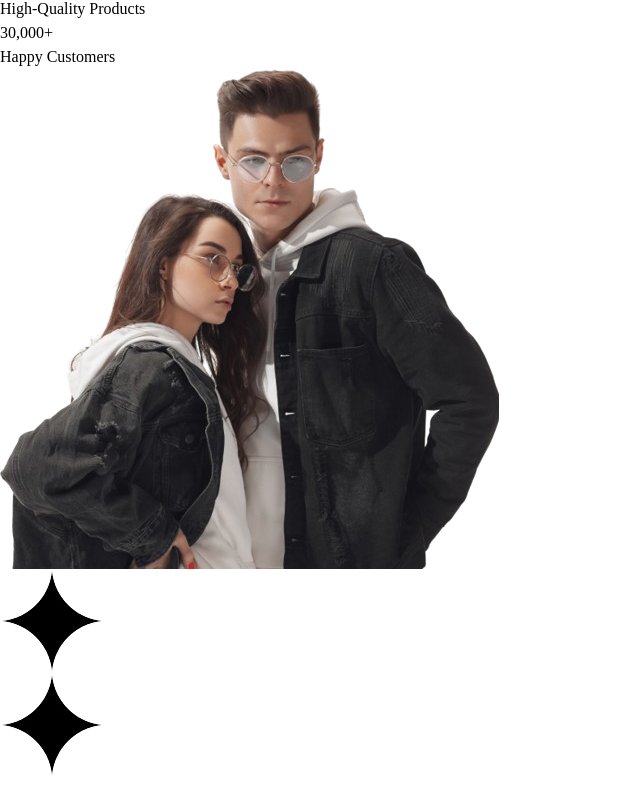
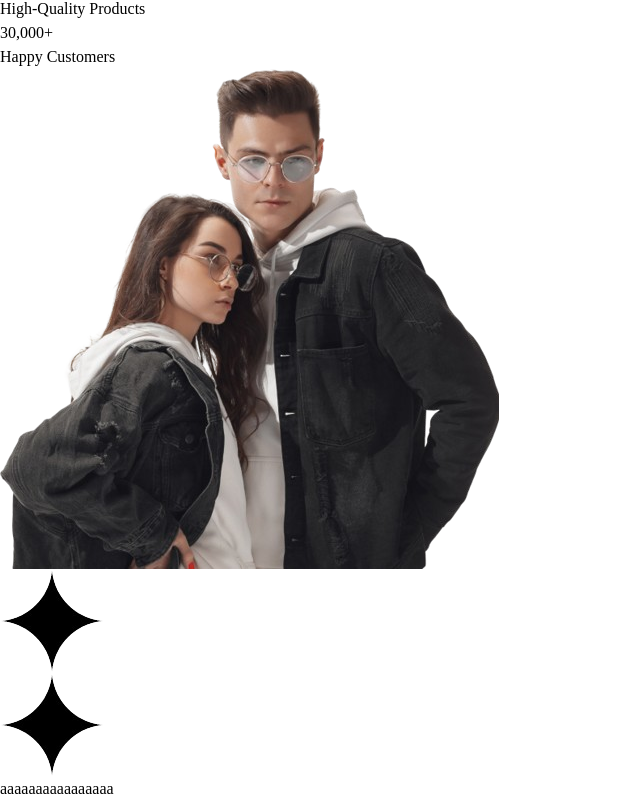
Before and after one commit to muhammedanas-ea/shop.co, a React (Vite) app: page / in a window 1280 px wide. Shown: the part 339-1140 px from the top of the page, without its empty margins (0-640 px from the left). Before the commit the page ends 1116 px from the top, so only its background shows below. Built offline with nearby package versions, Linux system fonts and the light colour scheme; a web font is replaced by a local one.

Commit message:
update:hero section completed

```diff
--- a/src/pages/HomePage.tsx
+++ b/src/pages/HomePage.tsx
@@ -3,7 +3,8 @@ import icon from "../assets/heroImag/Vector-removebg-preview.png"
 
 const HomePage = () => {
   return (
-    <section className="bg-[#F2F0F1] lg:h-screen">
+    <>
+    <section className="bg-[#F2F0F1] lg:h-[84vh]">
       <div className="app-container flex flex-col md:items-center lg:flex-row gap-5 ">
         <div className="max-w-lg flex flex-col justify-center md:text-center lg:text-start mt-10 ">
           <h1 className="font-bold text-4xl md:text-6xl">
@@ -17,7 +18,7 @@ const HomePage = () => {
           <button className="w-full lg:w-52 rounded-[62px] py-4 bg-black text-white text-base">
             Shop Now
           </button>
-          <div className="mt-8 grid grid-cols-2 md:grid-cols-3 text-center gap-5">
+          <div className="mt-8 grid grid-cols-2 lg:grid-cols-3 text-center gap-5">
             <div>
               <h1 className="font-bold text-2xl md:text-4xl">200+</h1>
               <h1 className="text-xs md:text-base text-[#0000008a]">
@@ -30,7 +31,7 @@ const HomePage = () => {
                 High-Quality Products
               </h1>
             </div>
-            <div className="col-span-2 md:col-span-1">
+            <div className="col-span-2 lg:col-span-1">
               <h1 className="font-bold text-2xl md:text-4xl">30,000+</h1>
               <h1 className="text-xs md:text-base text-[#0000008a]">
                 Happy Customers
@@ -51,6 +52,10 @@ const HomePage = () => {
         </div>
       </div>
     </section>
+    <section>
+      aaaaaaaaaaaaaaaa
+    </section>
+    </>
   );
 };
 
```
